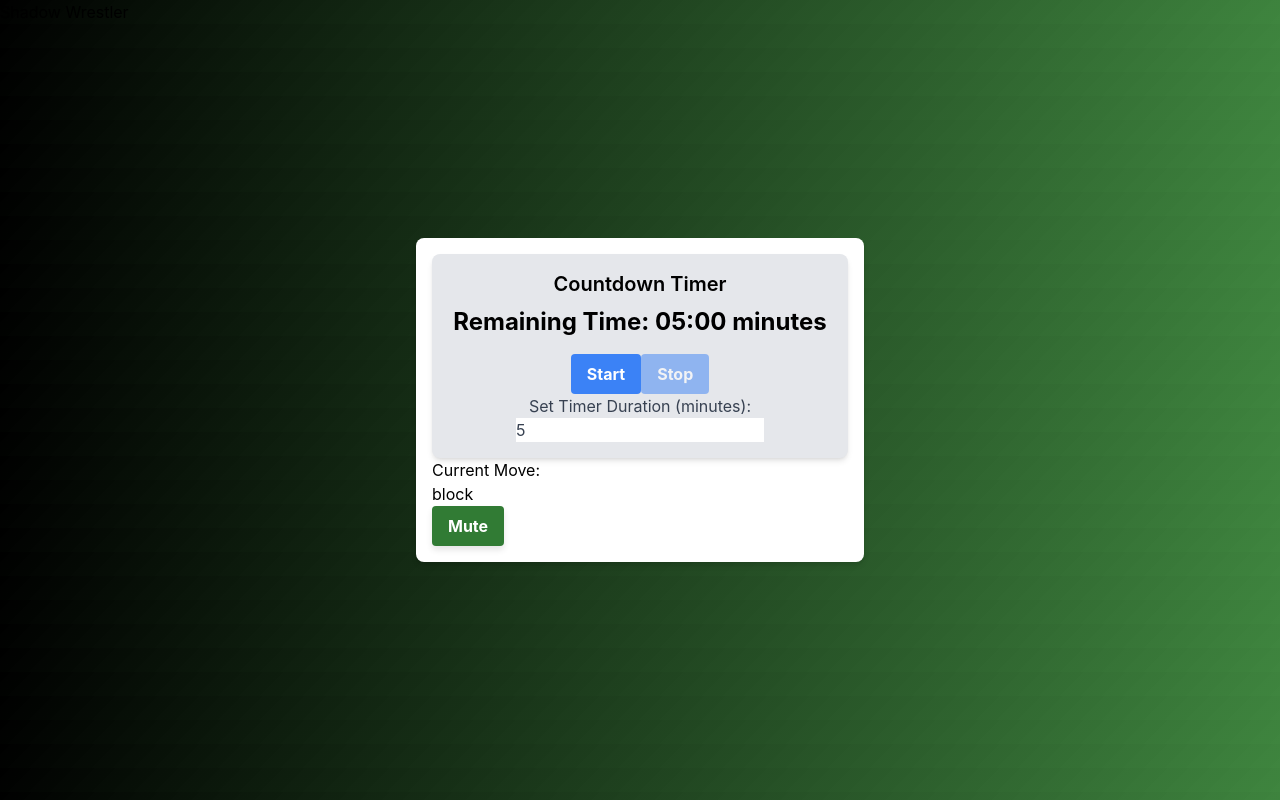
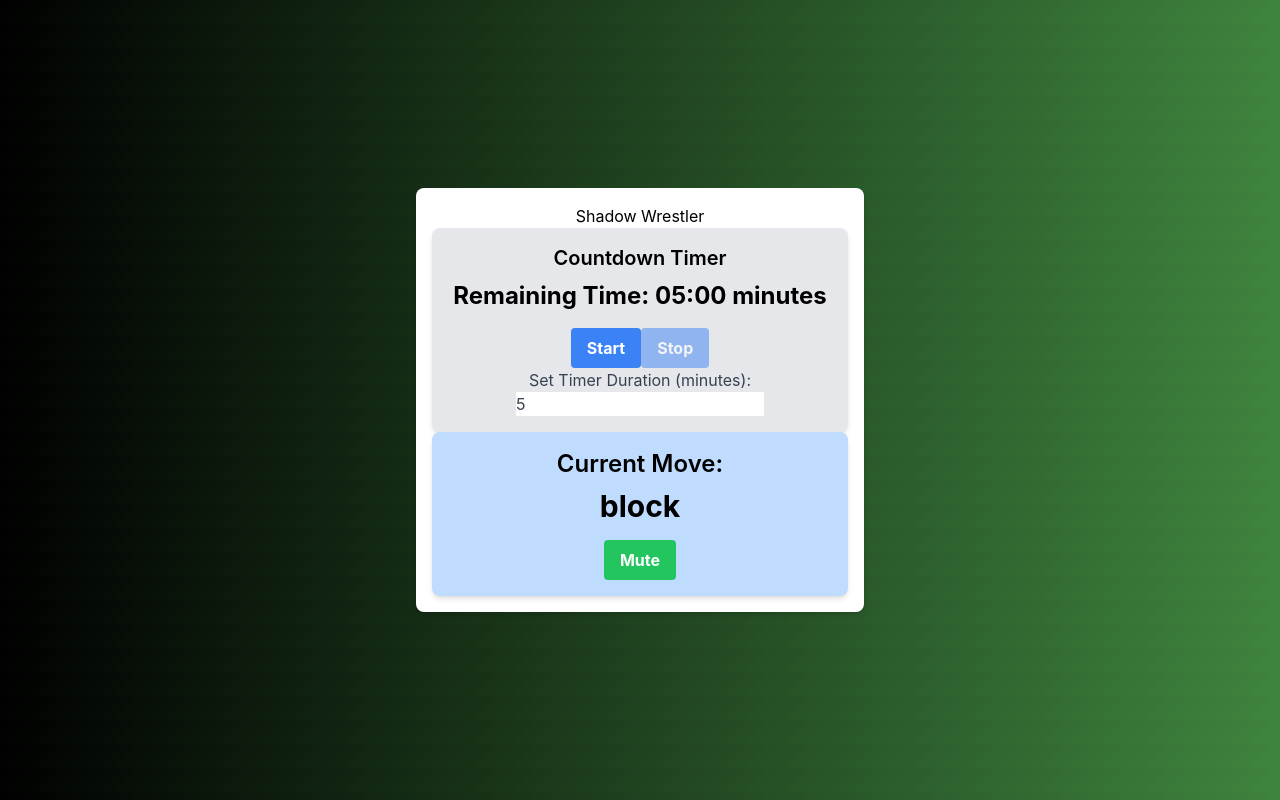
Before and after one commit to JDelott/jdelott.github.io, a React (Create React App) app: page / in a window 1280 px wide. Built offline with nearby package versions, Linux system fonts and the light colour scheme.

Commit message:
Added Shadow Wrestler text and centered

```diff
--- a/src/App.js
+++ b/src/App.js
@@ -5,14 +5,16 @@ import Moves from './Moves';
 import './styles.css';
 import { isSpeechSynthesisSupported } from './speechUtils';
 import './custom-tailwind.css';
+import Title from './Title';
 
 function App() {
   const speechSupported = isSpeechSynthesisSupported();
 
   return (
     <div className="h-screen flex flex-col items-center justify-center">
-      <h1 className="text-6xl font-bold mb-8 text-white">Shadow Wrestler</h1>
+      <h1 className="text-6xl font-bold mb-8 text-white">.</h1>
       <div className="container mx-auto">
+        <div className="center"><Title/>
         <div className="center">
           <Timer />
           {speechSupported ? (
@@ -23,6 +25,7 @@ function App() {
             <p>Speech synthesis is not supported in this browser.</p>
           )}
         </div>
+        </div>
       </div>
     </div>
   );
--- a/src/Moves.js
+++ b/src/Moves.js
@@ -34,20 +34,17 @@ function Moves() {
   }, [speed, isMuted]);
 
   return (
-    <div className="bg-blue-200 p-4 rounded-lg shadow-md text-center">
-      <h2 className="text-2xl font-semibold mb-2">Current Move:</h2>
-      <p className="text-3xl font-bold mb-4">{currentMove}</p>
+    <div className="moves-container">
+      <h2 className="moves-heading">Current Move:</h2>
+      <p className="moves-text">{currentMove}</p>
       <button
-      onClick={() => setIsMuted(!isMuted)}
-      className={`custom-button ${
-        isMuted
-          ? 'red-button'
-          : 'green-button'
-      }`}
-    >
-  {isMuted ? 'Unmute' : 'Mute'}
-</button>
-
+        onClick={() => setIsMuted(!isMuted)}
+        className={`moves-button ${
+          isMuted ? 'moves-mute-button moves-mute-bg' : 'moves-mute-button moves-unmute-bg'
+        }`}
+      >
+        {isMuted ? 'Unmute' : 'Mute'}
+      </button>
     </div>
   );
 }
--- /dev/null
+++ b/src/Title.js
@@ -0,0 +1,13 @@
+// Title.js
+
+import React from 'react';
+
+function Title() {
+  return (
+    <div className="absolute top-1/2 left-1/2 transform -translate-x-1/2 -translate-y-1/2 center-text">
+      <h1 className="text-4xl font-bold text-white p-4">Shadow Wrestler</h1> {/* Add padding classes */}
+    </div>
+  );
+}
+
+export default Title;
--- a/src/custom-tailwind.css
+++ b/src/custom-tailwind.css
@@ -113,3 +113,11 @@ background: linear-gradient(
 .green-button:hover {
   background-color: #388e3c; /* Darken the green color on hover */
 }
+
+.center-text {
+  display: flex;
+  justify-content: center; /* Center horizontally */
+  align-items: center; /* Center vertically */
+  height: 100%; /* Ensure it takes the full height of its container */
+  text-align: center; /* Center text within the container */
+}
```
